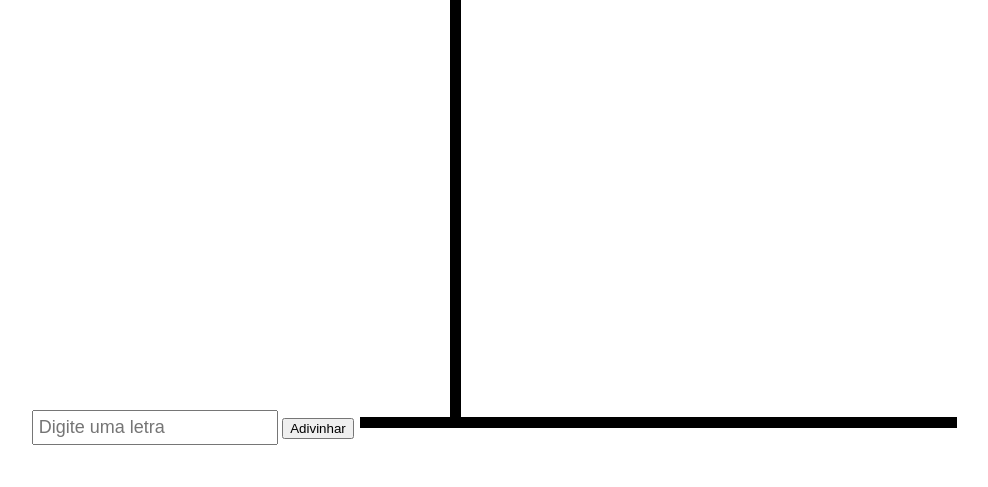
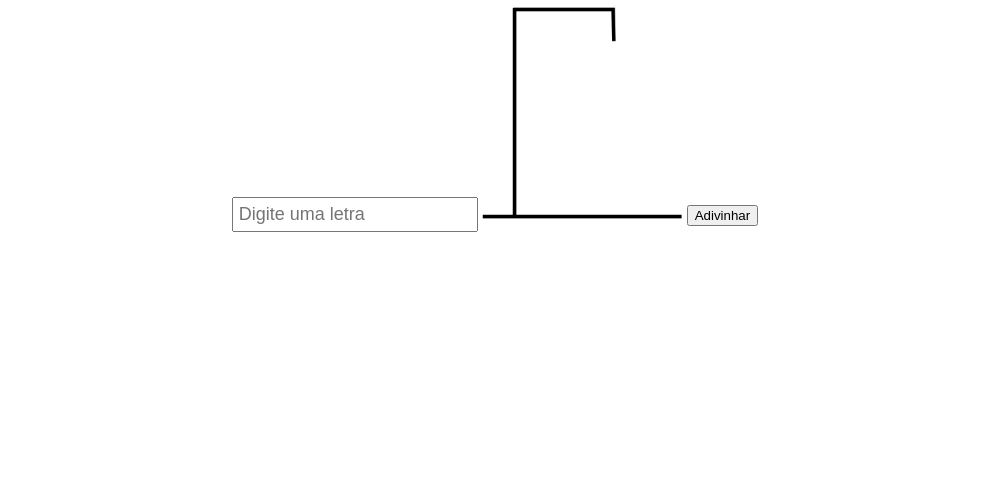
Before and after one commit to carlos676767/jogo-da-forca, a website built with Vite: page jogo/index.html in a window 1280 px wide. Shown: the part 313-800 px from the top of the page, without its empty margins (145-1133 px from the left). Built offline with nearby package versions, Linux system fonts and the light colour scheme.

Commit message:
nova att

```diff
--- a/jogo/index.html
+++ b/jogo/index.html
@@ -8,15 +8,17 @@
     <link rel="stylesheet" href="src/style.css">
   </head>
   <body>
+  <main>
     <div id="game-container">
       <h1>Jogo da Forca</h1>
       <div id="word-display"></div>
       <input type="text" id="letter-input" placeholder="Digite uma letra" maxlength="1">
+      <img src="public/img/img1.png" alt="forca">
       <button>Adivinhar</button>
-      <img src="public/img/img1.png" alt="forca">
       <p></p>
     </div>
 
+  </main>
     <script type="module" src="/src/main.ts"></script>
   </body>
 </html>
--- a/jogo/src/style.css
+++ b/jogo/src/style.css
@@ -27,3 +27,12 @@ body {
   font-size: 18px;
   color: red;
 }
+
+img{
+  width: 200px;
+}
+
+main{
+  display: flex;
+  flex-direction: column;
+}
```
